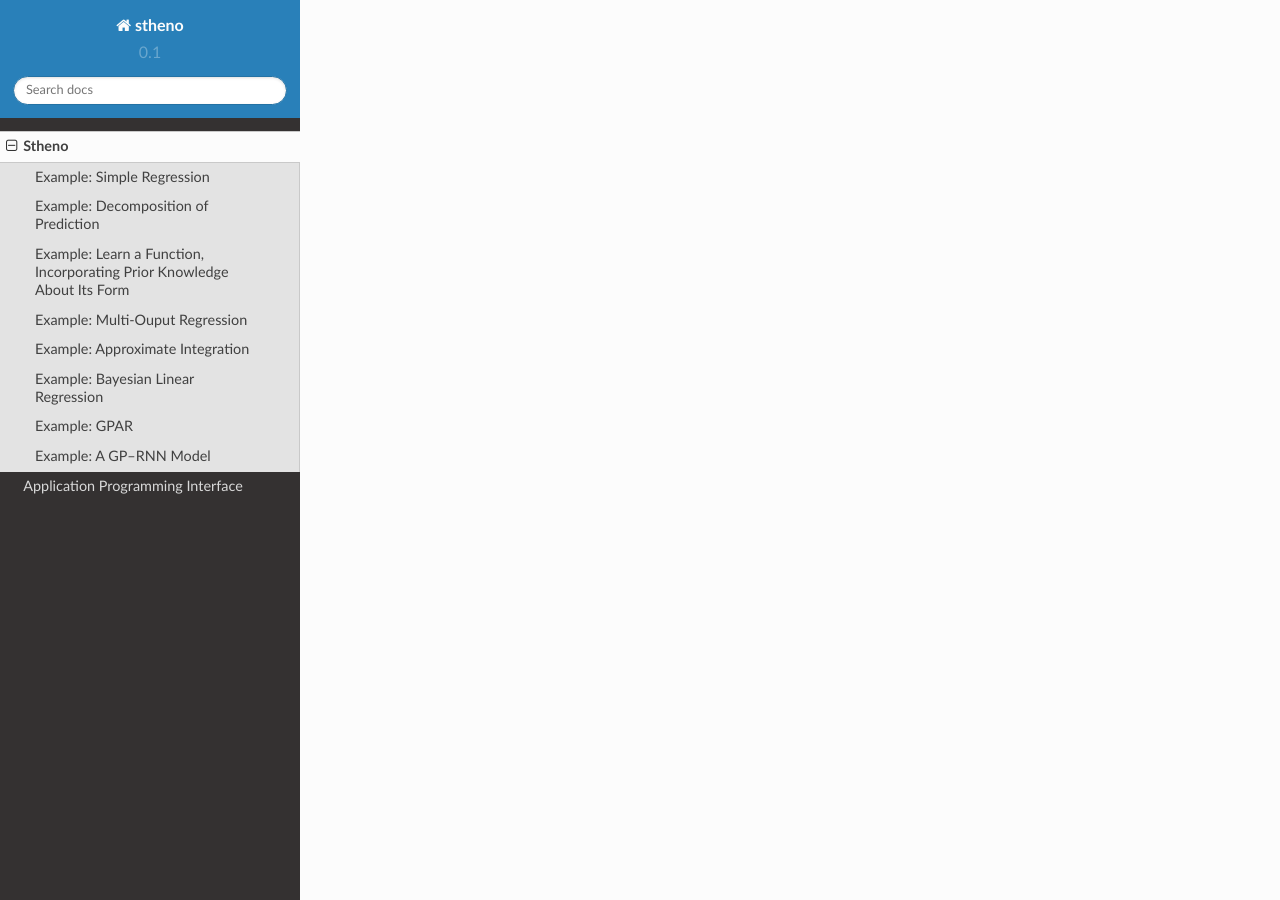
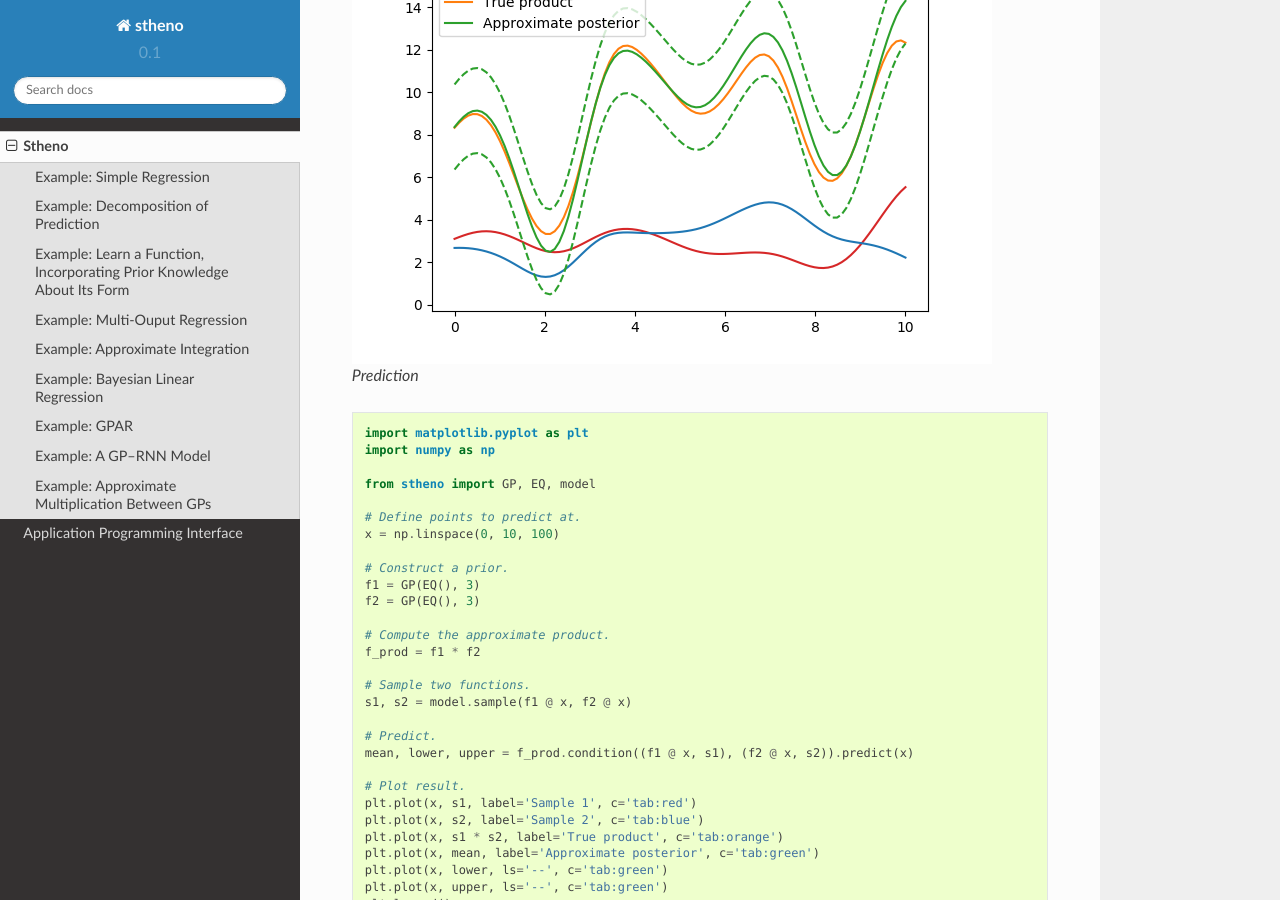
Before and after one commit to wesselb/stheno, a Sphinx documentation site: the page built from doc/readme.rst, in a window 1280 px wide and 900 px high, scrolled down 14838 px. Built offline with Sphinx 7.4.7 and the Read the Docs theme 2.0.0, drawn with Linux system fonts in a browser that asks for light colours; some of the changed text lies outside the part shown.

Commit message:
Update readme.rst

```diff
--- a/doc/readme.rst
+++ b/doc/readme.rst
@@ -38,8 +38,8 @@ Example: Simple Regression
     mean, lower, upper = f.condition(y @ x_obs, y_obs).predict(x)
 
     # Plot result.
-    plt.plot(x, f_true.squeeze(), label='True', c='tab:blue')
-    plt.scatter(x_obs, y_obs.squeeze(), label='Observations', c='tab:red')
+    plt.plot(x, f_true, label='True', c='tab:blue')
+    plt.scatter(x_obs, y_obs, label='Observations', c='tab:red')
     plt.plot(x, mean, label='Prediction', c='tab:green')
     plt.plot(x, lower, ls='--', c='tab:green')
     plt.plot(x, upper, ls='--', c='tab:green')
@@ -105,9 +105,9 @@ Example: Decomposition of Prediction
 
     # Plot results.
     def plot_prediction(x, f, pred, x_obs=None, y_obs=None):
-        plt.plot(x, f.squeeze(), label='True', c='tab:blue')
+        plt.plot(x, f, label='True', c='tab:blue')
         if x_obs is not None:
-            plt.scatter(x_obs, y_obs.squeeze(), label='Observations', c='tab:red')
+            plt.scatter(x_obs, y_obs, label='Observations', c='tab:red')
         mean, lower, upper = pred
         plt.plot(x, mean, label='Prediction', c='tab:green')
         plt.plot(x, lower, ls='--', c='tab:green')
@@ -191,8 +191,8 @@ Example: Learn a Function, Incorporating Prior Knowledge About Its Form
     mean, lower, upper = s.run(f.condition(y @ x_obs, y_obs).predict(x))
 
     # Plot result.
-    plt.plot(x, f_true.squeeze(), label='True', c='tab:blue')
-    plt.scatter(x_obs, y_obs.squeeze(), label='Observations', c='tab:red')
+    plt.plot(x, f_true, label='True', c='tab:blue')
+    plt.scatter(x_obs, y_obs, label='Observations', c='tab:red')
     plt.plot(x, mean, label='Prediction', c='tab:green')
     plt.plot(x, lower, ls='--', c='tab:green')
     plt.plot(x, upper, ls='--', c='tab:green')
@@ -289,9 +289,9 @@ Example: Multi-Ouput Regression
 
     # Plot results.
     def plot_prediction(x, f, pred, x_obs=None, y_obs=None):
-        plt.plot(x, f.squeeze(), label='True', c='tab:blue')
+        plt.plot(x, f, label='True', c='tab:blue')
         if x_obs is not None:
-            plt.scatter(x_obs, y_obs.squeeze(), label='Observations', c='tab:red')
+            plt.scatter(x_obs, y_obs, label='Observations', c='tab:red')
         mean, lower, upper = pred
         plt.plot(x, mean, label='Prediction', c='tab:green')
         plt.plot(x, lower, ls='--', c='tab:green')
@@ -354,9 +354,9 @@ Example: Approximate Integration
 
     # Plot result.
     def plot_prediction(x, f, pred, x_obs=None, y_obs=None):
-        plt.plot(x, f.squeeze(), label='True', c='tab:blue')
+        plt.plot(x, f, label='True', c='tab:blue')
         if x_obs is not None:
-            plt.scatter(x_obs, y_obs.squeeze(), label='Observations', c='tab:red')
+            plt.scatter(x_obs, y_obs, label='Observations', c='tab:red')
         mean, lower, upper = pred
         plt.plot(x, mean, label='Prediction', c='tab:green')
         plt.plot(x, lower, ls='--', c='tab:green')
@@ -430,8 +430,8 @@ Example: Bayesian Linear Regression
     print('predicted intercept', mean_intercept)
 
     # Plot result.
-    plt.plot(x, f_true.squeeze(), label='True', c='tab:blue')
-    plt.scatter(x_obs, y_obs.squeeze(), label='Observations', c='tab:red')
+    plt.plot(x, f_true, label='True', c='tab:blue')
+    plt.scatter(x_obs, y_obs, label='Observations', c='tab:red')
     plt.plot(x, mean, label='Prediction', c='tab:green')
     plt.plot(x, lower, ls='--', c='tab:green')
     plt.plot(x, upper, ls='--', c='tab:green')
@@ -539,7 +539,7 @@ Example: GPAR
 Example: A GP–RNN Model
 -----------------------
 
-.. figure:: https://raw.githubusercontent.com/wesselb/stheno/master/readme_prediction8_gp_rnn.png
+.. figure:: https://raw.githubusercontent.com/wesselb/stheno/master/readme_prediction8_gp-rnn.png
    :alt: Prediction
 
    Prediction
@@ -635,8 +635,8 @@ Example: A GP–RNN Model
 
     plt.subplot(2, 1, 1)
     plt.title('$(1 + a) \\cdot $ RNN ${}+b$')
-    plt.plot(x, f_true.squeeze(), label='True', c='tab:blue')
-    plt.scatter(x_obs, y_obs.squeeze(), label='Observations', c='tab:red')
+    plt.plot(x, f_true, label='True', c='tab:blue')
+    plt.scatter(x_obs, y_obs, label='Observations', c='tab:red')
     mean, lower, upper = s.run(f_gp_rnn.predict(x))
     plt.plot(x, mean, label='Prediction', c='tab:green')
     plt.plot(x, lower, ls='--', c='tab:green')
@@ -661,6 +661,47 @@ Example: A GP–RNN Model
 
     plt.show()
 
+Example: Approximate Multiplication Between GPs
+-----------------------------------------------
+
+.. figure:: https://raw.githubusercontent.com/wesselb/stheno/master/readme_prediction9_product.png
+   :alt: Prediction
+
+   Prediction
+
+.. code:: python
+
+    import matplotlib.pyplot as plt
+    import numpy as np
+
+    from stheno import GP, EQ, model
+
+    # Define points to predict at.
+    x = np.linspace(0, 10, 100)
+
+    # Construct a prior.
+    f1 = GP(EQ(), 3)
+    f2 = GP(EQ(), 3)
+
+    # Compute the approximate product.
+    f_prod = f1 * f2
+
+    # Sample two functions.
+    s1, s2 = model.sample(f1 @ x, f2 @ x)
+
+    # Predict.
+    mean, lower, upper = f_prod.condition((f1 @ x, s1), (f2 @ x, s2)).predict(x)
+
+    # Plot result.
+    plt.plot(x, s1, label='Sample 1', c='tab:red')
+    plt.plot(x, s2, label='Sample 2', c='tab:blue')
+    plt.plot(x, s1 * s2, label='True product', c='tab:orange')
+    plt.plot(x, mean, label='Approximate posterior', c='tab:green')
+    plt.plot(x, lower, ls='--', c='tab:green')
+    plt.plot(x, upper, ls='--', c='tab:green')
+    plt.legend()
+    plt.show()
+
 .. |Build| image:: https://travis-ci.org/wesselb/stheno.svg?branch=master
    :target: https://travis-ci.org/wesselb/stheno
 .. |Coverage Status| image:: https://coveralls.io/repos/github/wesselb/stheno/badge.svg?branch=master
```
